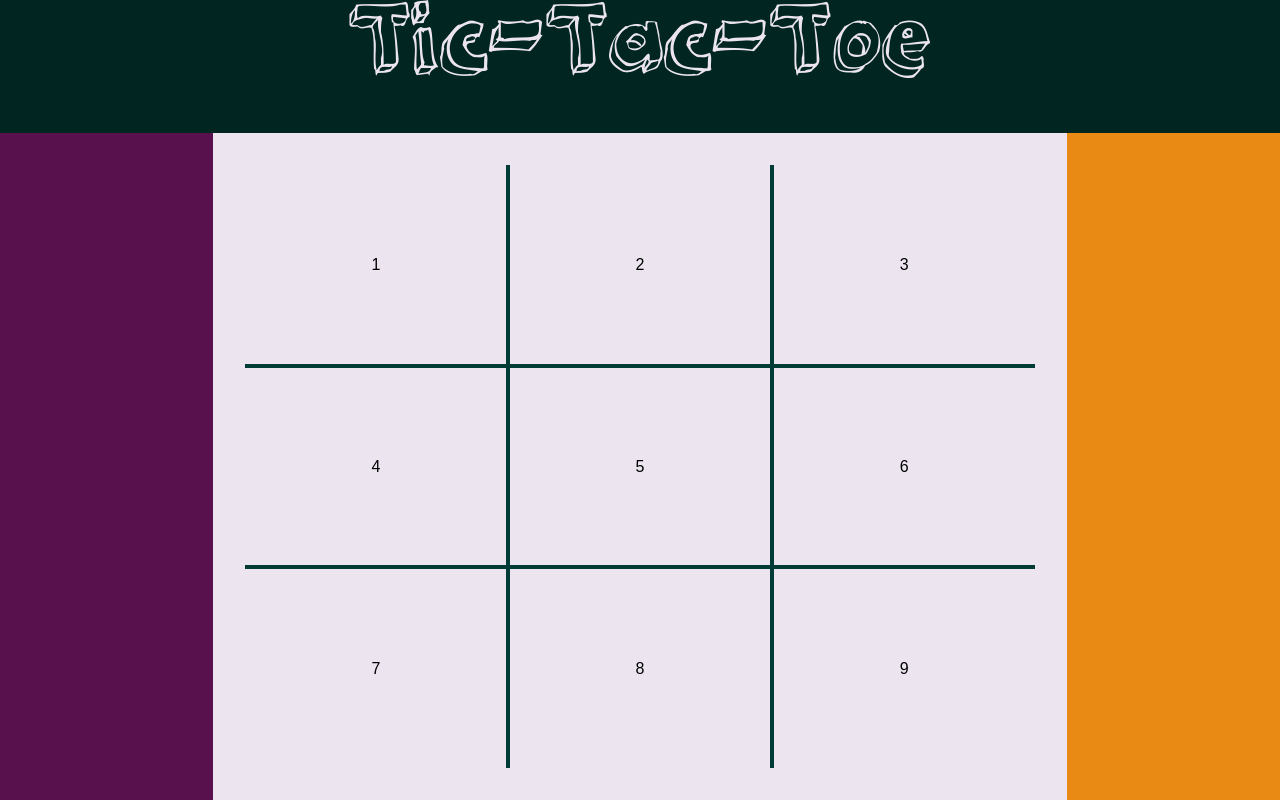
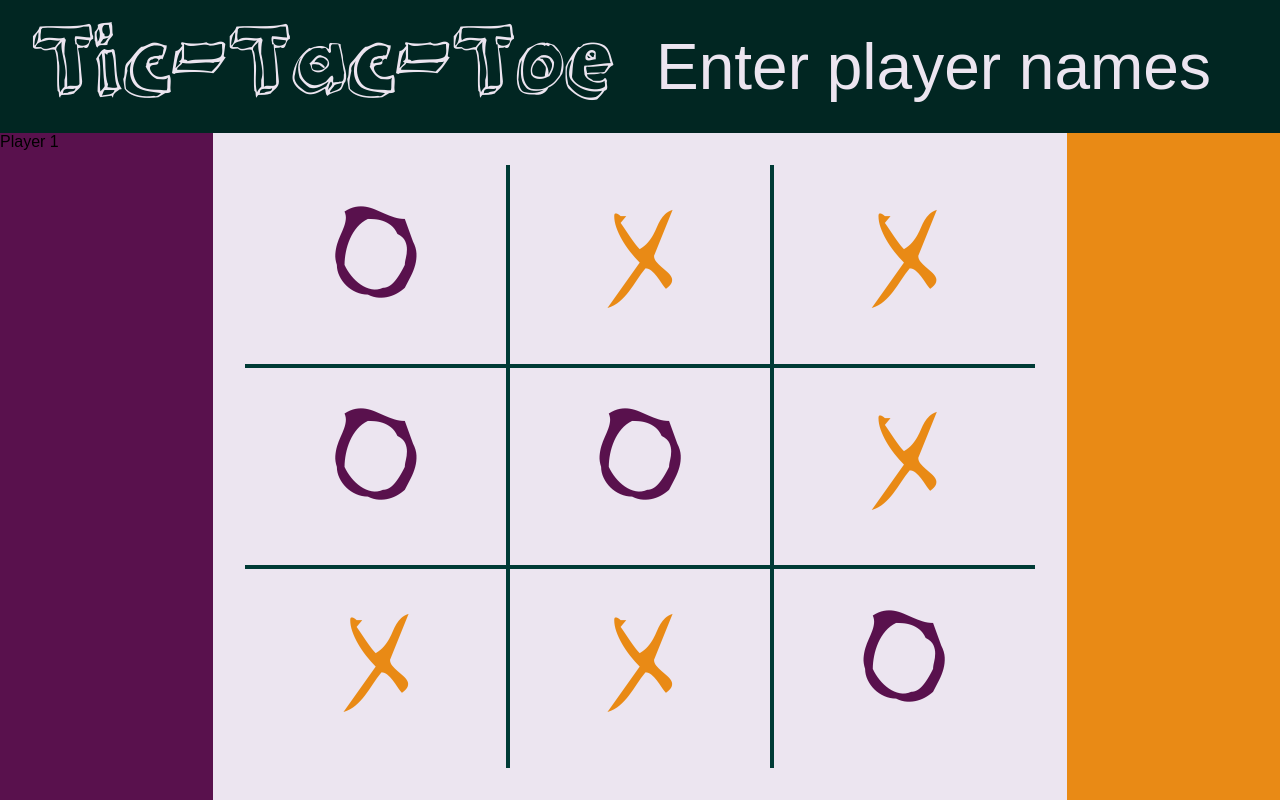
Before and after one commit to Michanoku/odin-tictactoe, a plain HTML site: page index.html in a window 1280 px wide. Drawn offline with Linux system fonts and the light colour scheme.

Commit message:
Add help section and adjust tic tac toe

```diff
--- a/index.html
+++ b/index.html
@@ -10,19 +10,23 @@
   <div id="container">
     <div id="top-bar">
       <div id="title">Tic-Tac-Toe</div>
+      <div id="help">Enter player names</div>
     </div>
-    <div id="player0"></div>
+    <div id="player0">
+      <div>Player 1</div>
+      <input type="text" id="name-player-1">
+    </div>
     <div id="player1"></div>
     <div id="gameboard">
-      <div class="grid-cell border-right border-bottom" data-x="0" data-y="0">1</div>
-      <div class="grid-cell border-right border-left border-bottom" data-x="0" data-y="1">2</div>
-      <div class="grid-cell border-left border-bottom" data-x="0" data-y="2">3</div>
-      <div class="grid-cell border-right border-bottom border-top" data-x="1" data-y="0">4</div>
-      <div class="grid-cell border-right border-left border-bottom border-top" data-x="1" data-y="1">5</div>
-      <div class="grid-cell border-left border-bottom border-top" data-x="1" data-y="2">6</div>
-      <div class="grid-cell border-right border-top" data-x="2" data-y="0">7</div>
-      <div class="grid-cell border-right border-left border-top" data-x="2" data-y="1">8</div>
-      <div class="grid-cell border-left border-top" data-x="2" data-y="2">9</div>
+      <div class="grid-cell border-right border-bottom" data-x="0" data-y="0" data-symbol="o">O</div>
+      <div class="grid-cell border-right border-left border-bottom" data-x="0" data-y="1" data-symbol="x">X</div>
+      <div class="grid-cell border-left border-bottom" data-x="0" data-y="2" data-symbol="x">X</div>
+      <div class="grid-cell border-right border-bottom border-top" data-x="1" data-y="0" data-symbol="o">O</div>
+      <div class="grid-cell border-right border-left border-bottom border-top" data-x="1" data-y="1" data-symbol="o">O</div>
+      <div class="grid-cell border-left border-bottom border-top" data-x="1" data-y="2" data-symbol="x">X</div>
+      <div class="grid-cell border-right border-top" data-x="2" data-y="0" data-symbol="x">X</div>
+      <div class="grid-cell border-right border-left border-top" data-x="2" data-y="1" data-symbol="x">X</div>
+      <div class="grid-cell border-left border-top" data-x="2" data-y="2" data-symbol="o">O</div>
     </div>
   </div>
   <script src="script.js"></script>
--- a/style.css
+++ b/style.css
@@ -54,6 +54,8 @@ input {
 #top-bar {
   background-color: var(--main-color);
   grid-area: top-bar;
+  display: flex;
+  align-items: center;
 }
 
 #player0 {
@@ -81,13 +83,33 @@ input {
   display: flex;
   justify-content: center;
   align-items: center;
+  font-family: "symbol", Arial, Helvetica, sans-serif;
+  font-size: 8rem;
+}
+
+[data-symbol="x"] {
+  color: var(--cross-symbol);
+}
+
+[data-symbol="o"] {
+  color: var(--round-symbol);
 }
 
 #title {
-  text-align: center;
+  flex: 1;
+  text-align: start;
   font-family: "title", Arial, Helvetica, sans-serif;
   color: var(--background-color);
   font-size: 5.5rem;
+  padding-left: 2rem;
+}
+
+#help {
+  flex: 1;
+  text-align: start;
+  font-family: Arial, Helvetica, sans-serif;
+  color: var(--background-color);
+  font-size: 4rem;
 }
 
 .border-top {
```
